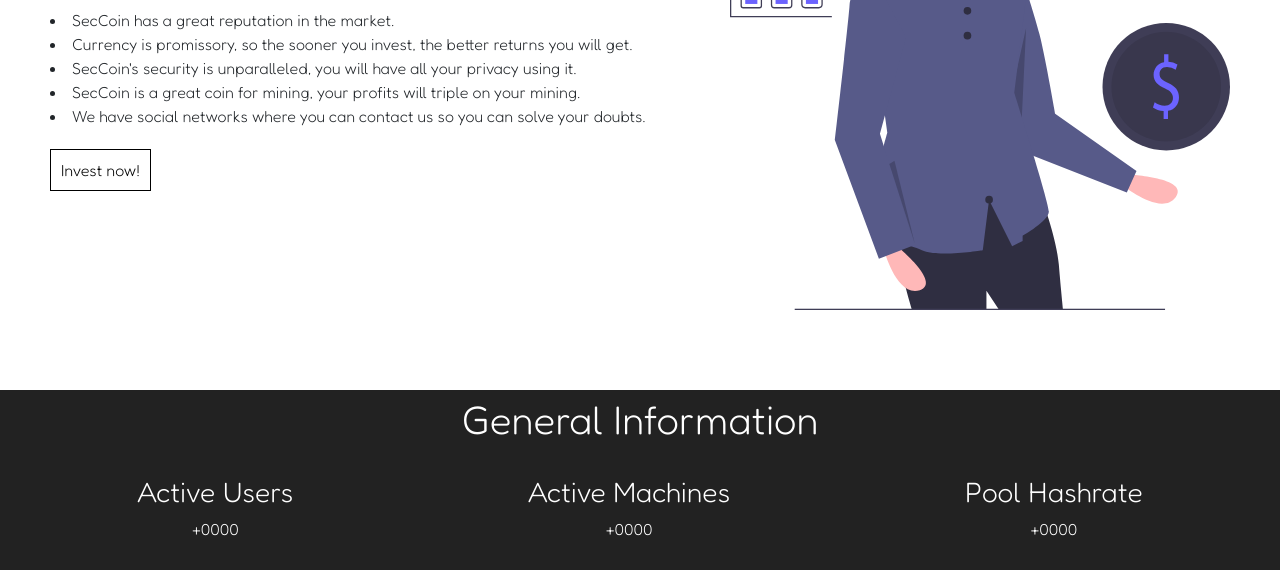
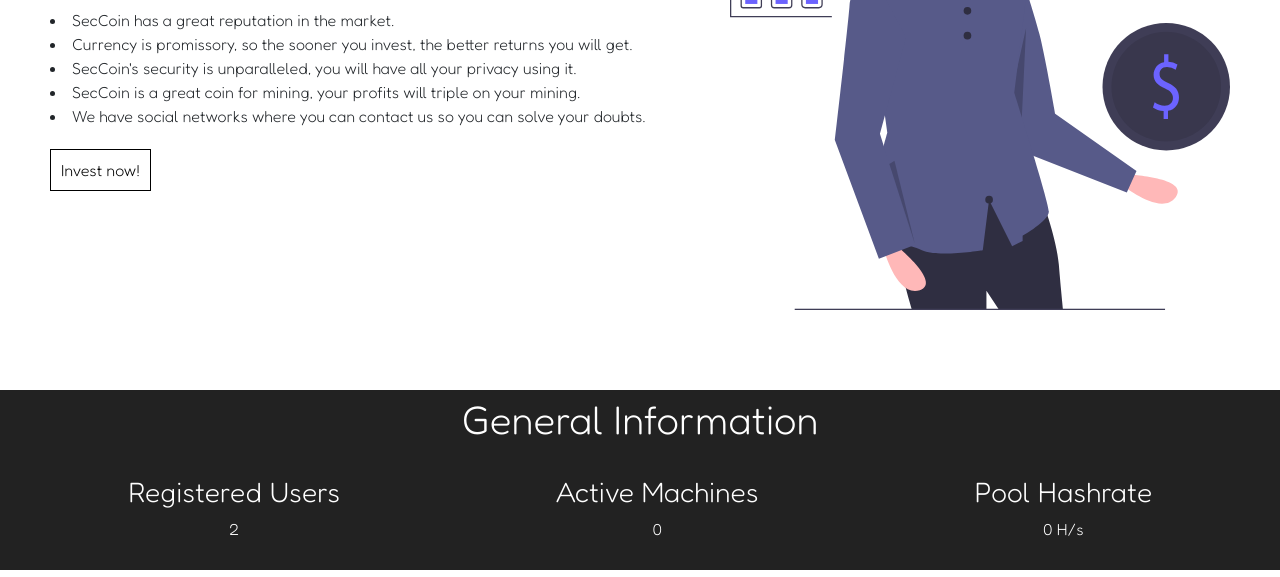
Before and after one commit to SecCoinTeam/Sec-Coin-Website, a plain HTML site: page index.html in a window 1280 px wide. Shown: the part 704-1281 px from the top of the page. Drawn offline with nearby package versions, Linux system fonts and the light colour scheme.

Commit message:
Add files via upload

```diff
--- a/index.html
+++ b/index.html
@@ -10,7 +10,8 @@
     <script src="https://cdn.jsdelivr.net/npm/bootstrap@5.0.2/dist/js/bootstrap.bundle.min.js" integrity="sha384-MrcW6ZMFYlzcLA8Nl+NtUVF0sA7MsXsP1UyJoMp4YLEuNSfAP+JcXn/tWtIaxVXM" crossorigin="anonymous"></script>
     <script src="https://cdn.jsdelivr.net/npm/@popperjs/core@2.9.2/dist/umd/popper.min.js" integrity="sha384-IQsoLXl5PILFhosVNubq5LC7Qb9DXgDA9i+tQ8Zj3iwWAwPtgFTxbJ8NT4GN1R8p" crossorigin="anonymous"></script>
     <script src="https://cdn.jsdelivr.net/npm/bootstrap@5.0.2/dist/js/bootstrap.min.js" integrity="sha384-cVKIPhGWiC2Al4u+LWgxfKTRIcfu0JTxR+EQDz/bgldoEyl4H0zUF0QKbrJ0EcQF" crossorigin="anonymous"></script>
-
+    <script src="https://code.jquery.com/jquery-3.6.0.slim.min.js" integrity="sha256-u7e5khyithlIdTpu22PHhENmPcRdFiHRjhAuHcs05RI=" crossorigin="anonymous"></script>
+    <script src="https://ajax.googleapis.com/ajax/libs/jquery/3.5.1/jquery.min.js"></script>
     <!-- LINKS -->
 
     <link href="https://cdn.jsdelivr.net/npm/bootstrap@5.0.2/dist/css/bootstrap.min.css" rel="stylesheet" integrity="sha384-EVSTQN3/azprG1Anm3QDgpJLIm9Nao0Yz1ztcQTwFspd3yD65VohhpuuCOmLASjC" crossorigin="anonymous">
@@ -80,28 +81,32 @@
             </div>
         </section>
 
+
         <section>
             <div class="infos-content">
                 <h1>General Information</h1>
                 <div class="align-cards">
                 <div class="card-info">
-                    <h3>Active Users</h3>
+                    <h3>Registered Users</h3>
                     <p>
-                        +0000
+                        <span id="registeredusers">
+                        </span>
                     </p>
                 </div>
 
                 <div class="card-info">
                     <h3>Active Machines</h3>
                     <p>
-                        +0000
+                        <span id="connections">
+                        </span>
                     </p>
                 </div>
 
-                <div class="card-info " id="hashrate">
+                <div class="card-info">
                     <h3>Pool Hashrate</h3>
                     <p>
-                        +0000
+                        <span id="hashrate">
+                        </span>
                     </p>
                 </div>
             </div>
@@ -109,22 +114,28 @@
         </section>
     </main>
 
+</body>
+</html>
 <script>
     AOS.init();
 </script>
 <script>
-        function APIupdate() {
-    var servidor = "api.json"
-    $.getJSON(servidor, function(data) {
+
+
+    function DadosApi() {
+        $.getJSON('api.json', function(data) {
+
 
             document.getElementById("hashrate").innerHTML = data["Pool hashrate"];
-        document.getElementById("ducos1hashrate").innerHTML = data["KinderByte hashrate"];
-        document.getElementById("xxhashhashrate").innerHTML = data["XXHASH hashrate"];
+            document.getElementById("connections").innerHTML = data["Active connections"];
             document.getElementById("registeredusers").innerHTML = data["Registered users"];
-        document.getElementById("connections").innerHTML = data["Active connections"];
 
         });
     }
+
+
+
+    DadosApi();
+    window.setInterval(DadosApi, 2500); // Refresh statistics every 2.5s
+
 </script>
-</body>
-</html>
```
Lines whose indentation alone changed are shown as unchanged.
